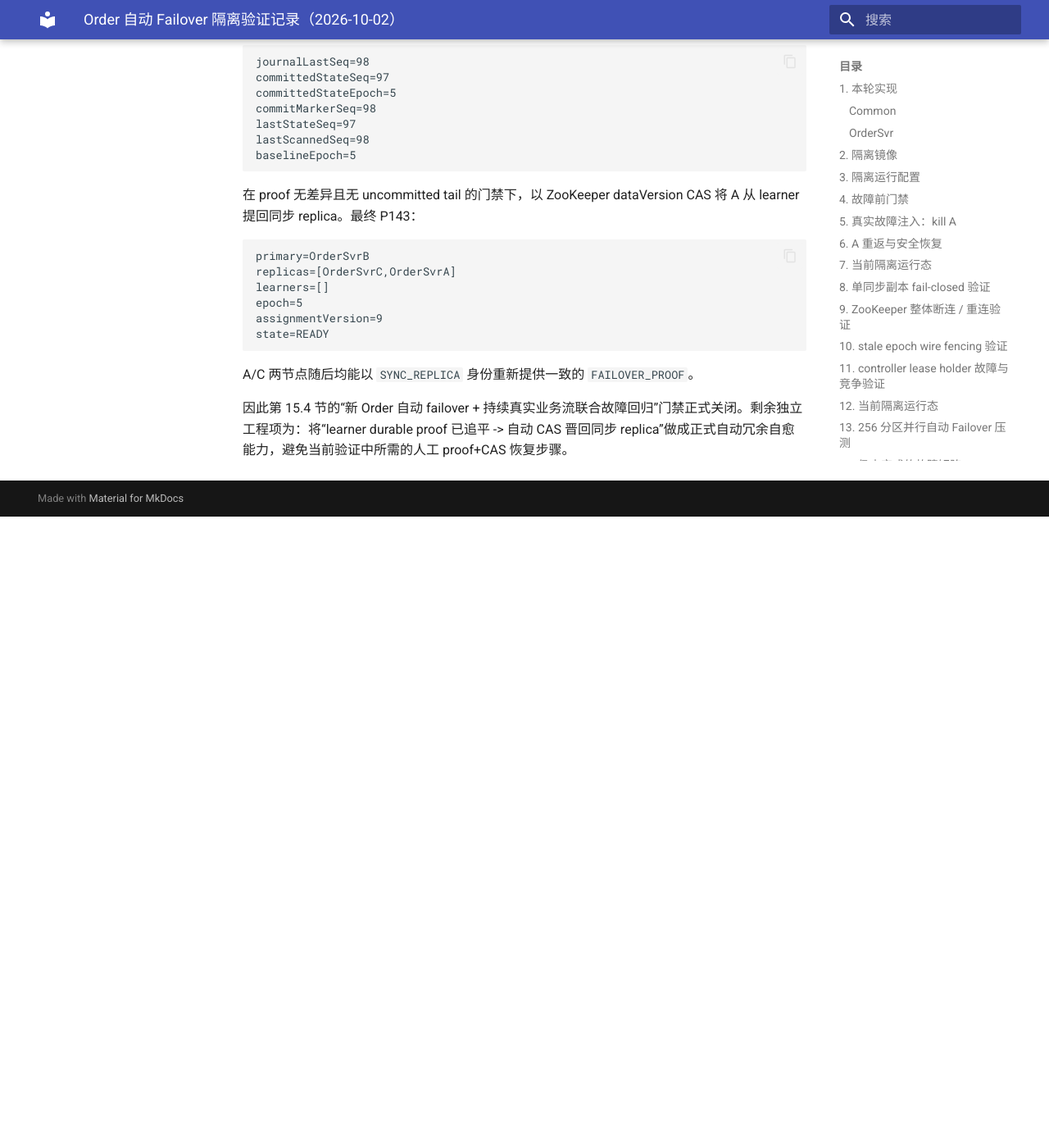
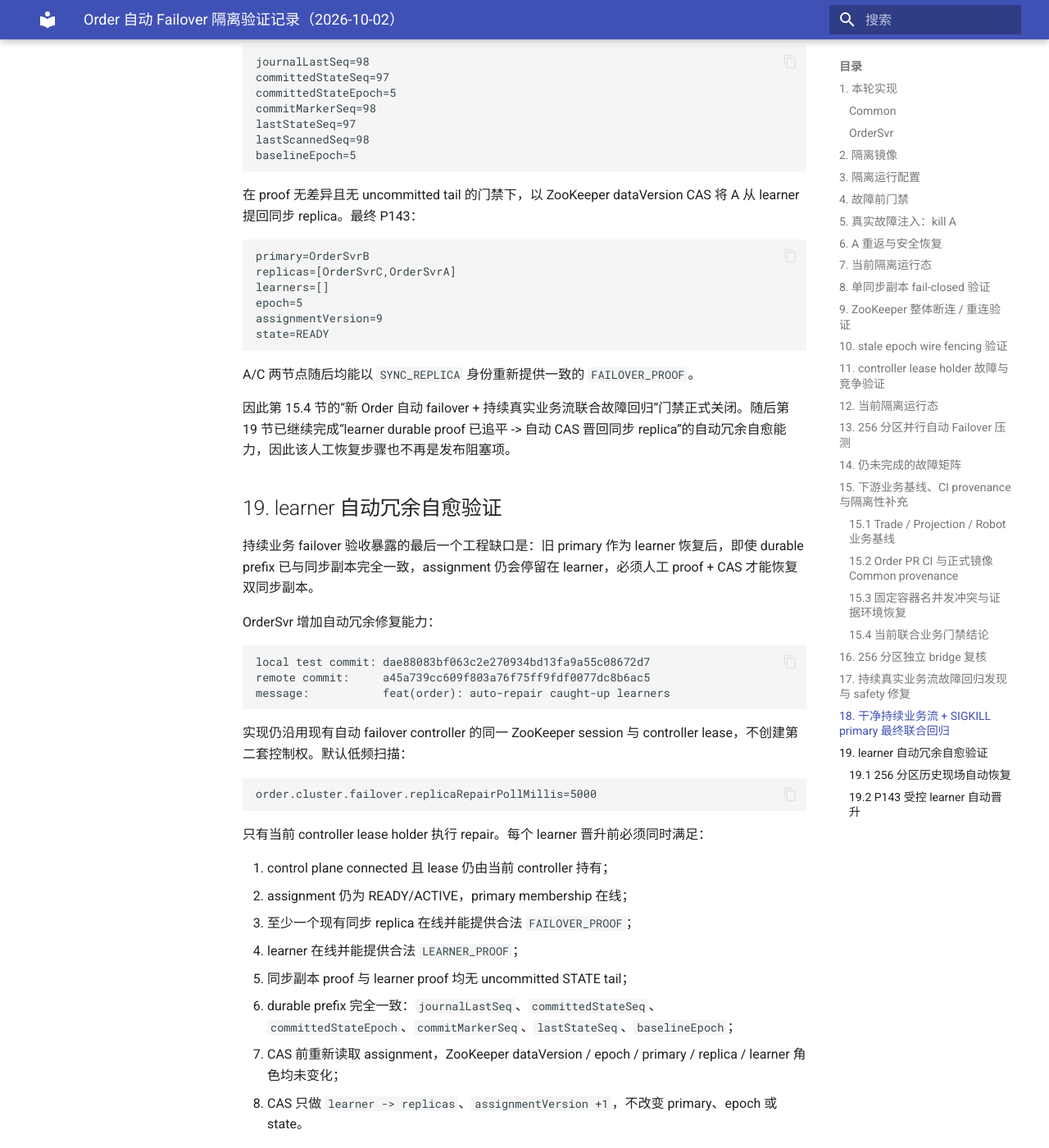
Before and after one commit to bliplink/dc-quant-deploy, an MkDocs documentation site: the page built from docs/ORDER_AUTOMATIC_FAILOVER_VALIDATION_20261002.zh-CN.md, in a window 1280 px wide and 1400 px high, scrolled down 20462 px. Shown: the whole window at 82% size. Built offline with MkDocs 1.6.1 and Material for MkDocs 9.7.7, drawn with Linux system fonts in a browser that asks for light colours; before the commit the page ends 21092 px from its top, so only the background shows below that; some of the changed text lies outside the part shown.

Commit message:
docs(order): record automatic replica repair

````diff
--- a/docs/ORDER_AUTOMATIC_FAILOVER_VALIDATION_20261002.zh-CN.md
+++ b/docs/ORDER_AUTOMATIC_FAILOVER_VALIDATION_20261002.zh-CN.md
@@ -697,7 +697,7 @@ replicaStatus=OK
 - **新 Order 自动 failover + Trade/Projection 持续真实业务流的同一套 integration 环境联合故障回归：已关闭并通过。**
 - 故障后的业务分区能自动切主并继续撮合/平仓；不满足同步副本门槛的其它分区保持 fail-closed，没有误切主。
 
-仍保留一个发布前工程项：旧 primary 作为 learner 追平后，目前需要 durable proof 门禁 + CAS 才能重新提升为同步 replica；自动冗余自愈尚未工程化。正式环境仍未部署本轮自动 failover 代码。
+旧 primary 作为 learner 追平后的自动冗余自愈也已在后续第 19 节工程化并通过真机验证：只有 durable proof 完全一致、无未提交 STATE tail、controller lease 有效且 ZooKeeper CAS 成功时，learner 才会自动晋回同步 replica。正式环境仍未部署本轮自动 failover 代码。
 
 ## 16. 256 分区独立 bridge 复核
 
@@ -921,4 +921,123 @@ state=READY
 
 A/C 两节点随后均能以 `SYNC_REPLICA` 身份重新提供一致的 `FAILOVER_PROOF`。
 
-因此第 15.4 节的“新 Order 自动 failover + 持续真实业务流联合故障回归”门禁正式关闭。剩余独立工程项为：将“learner durable proof 已追平 -> 自动 CAS 晋回同步 replica”做成正式自动冗余自愈能力，避免当前验证中所需的人工 proof+CAS 恢复步骤。
+因此第 15.4 节的“新 Order 自动 failover + 持续真实业务流联合故障回归”门禁正式关闭。随后第 19 节已继续完成“learner durable proof 已追平 -> 自动 CAS 晋回同步 replica”的自动冗余自愈能力，因此该人工恢复步骤也不再是发布阻塞项。
+## 19. learner 自动冗余自愈验证
+
+持续业务 failover 验收暴露的最后一个工程缺口是：旧 primary 作为 learner 恢复后，即使 durable prefix 已与同步副本完全一致，assignment 仍会停留在 learner，必须人工 proof + CAS 才能恢复双同步副本。
+
+OrderSvr 增加自动冗余修复能力：
+
+```text
+local test commit: dae88083bf063c2e270934bd13fa9a55c08672d7
+remote commit:     a45a739cc609f803a76f75ff9fdf0077dc8b6ac5
+message:           feat(order): auto-repair caught-up learners
+```
+
+实现仍沿用现有自动 failover controller 的同一 ZooKeeper session 与 controller lease，不创建第二套控制权。默认低频扫描：
+
+```text
+order.cluster.failover.replicaRepairPollMillis=5000
+```
+
+只有当前 controller lease holder 执行 repair。每个 learner 晋升前必须同时满足：
+
+1. control plane connected 且 lease 仍由当前 controller 持有；
+2. assignment 仍为 READY/ACTIVE，primary membership 在线；
+3. 至少一个现有同步 replica 在线并能提供合法 `FAILOVER_PROOF`；
+4. learner 在线并能提供合法 `LEARNER_PROOF`；
+5. 同步副本 proof 与 learner proof 均无 uncommitted STATE tail；
+6. durable prefix 完全一致：`journalLastSeq`、`committedStateSeq`、`committedStateEpoch`、`commitMarkerSeq`、`lastStateSeq`、`baselineEpoch`；
+7. CAS 前重新读取 assignment，ZooKeeper dataVersion / epoch / primary / replica / learner 角色均未变化；
+8. CAS 只做 `learner -> replicas`、`assignmentVersion +1`，不改变 primary、epoch 或 state。
+
+任何 proof 不一致、membership 变化、lease 丢失、assignment stale 或 CAS conflict 都保持 learner，不降低 fail-closed 门槛。
+
+新增 focused tests 覆盖 durable prefix 一致/不一致、uncommitted tail、无 lease、primary/learner 离线、CAS 前 assignment 变化、多 learner 顺序修复，以及从 recovered assignment learners 恢复 managed nodes。
+
+最终 Order 全量：
+
+```text
+tests=258
+failures=0
+errors=0
+skipped=0
+```
+
+### 19.1 256 分区历史现场自动恢复
+
+三台 integration OrderSvr 滚动到：
+
+```text
+local/dc-saas-ordersvr:auto-repair-dae8808-20261002
+Order revision: dae88083bf063c2e270934bd13fa9a55c08672d7
+Common revision: 97d4eff30bd3
+```
+
+升级前环境保留了多轮真实故障后的 learner 拓扑。新 controller lease 由 OrderSvrC 持有后，runtime 自动逐分区做 proof + CAS。最终：
+
+```text
+partitions=256
+replica_counts={2:256}
+learner_counts={0:256}
+```
+
+即 256/256 分区全部恢复成双同步副本。此前曾因跨 epoch GAP 等待 snapshot rebase 的 P059，也只有在重启/rebase 完成并能提供与同步副本一致的 durable proof 后才自动晋升，没有绕过 proof 门禁。
+
+### 19.2 P143 受控 learner 自动晋升
+
+为排除大规模历史修复只是偶然的可能，对已健康的 P143 做单分区受控实验。实验前：
+
+```text
+primary=OrderSvrB
+replicas=[OrderSvrC,OrderSvrA]
+learners=[]
+epoch=5
+assignmentVersion=9
+dataVersion=8
+state=READY
+```
+
+先通过 A/C `FAILOVER_PROOF` 验证两同步副本 durable prefix 完全一致、无 uncommitted tail；然后仅通过 ZooKeeper CAS 将 A 降成 learner：
+
+```text
+primary=OrderSvrB
+replicas=[OrderSvrC]
+learners=[OrderSvrA]
+epoch=5
+assignmentVersion=10
+state=READY
+```
+
+之后不执行任何人工 proof/CAS 恢复，只观察自动 repair runtime。结果：
+
+```text
+demotion -> automatic repair = 1158ms
+log: ORDER_AUTO_REPLICA_REPAIRED partition:P143 learner:OrderSvrA
+```
+
+自动恢复后：
+
+```text
+primary=OrderSvrB
+replicas=[OrderSvrC,OrderSvrA]
+learners=[]
+epoch=5
+assignmentVersion=11
+dataVersion=10
+state=READY
+```
+
+primary 与 epoch 均未变化。最终 A/C 再次都以 `SYNC_REPLICA` 身份提供 `FAILOVER_PROOF`，且以下字段完全一致：
+
+```text
+journalLastSeq=101
+committedStateSeq=97
+committedStateEpoch=5
+commitMarkerSeq=98
+lastStateSeq=97
+lastScannedSeq=101
+baselineEpoch=5
+```
+
+因此“故障节点回来后自动恢复冗余”门禁已关闭：Order 自动 HA 现在覆盖 `primary failover -> learner catch-up -> proof-guarded replica repair` 完整闭环。
````
